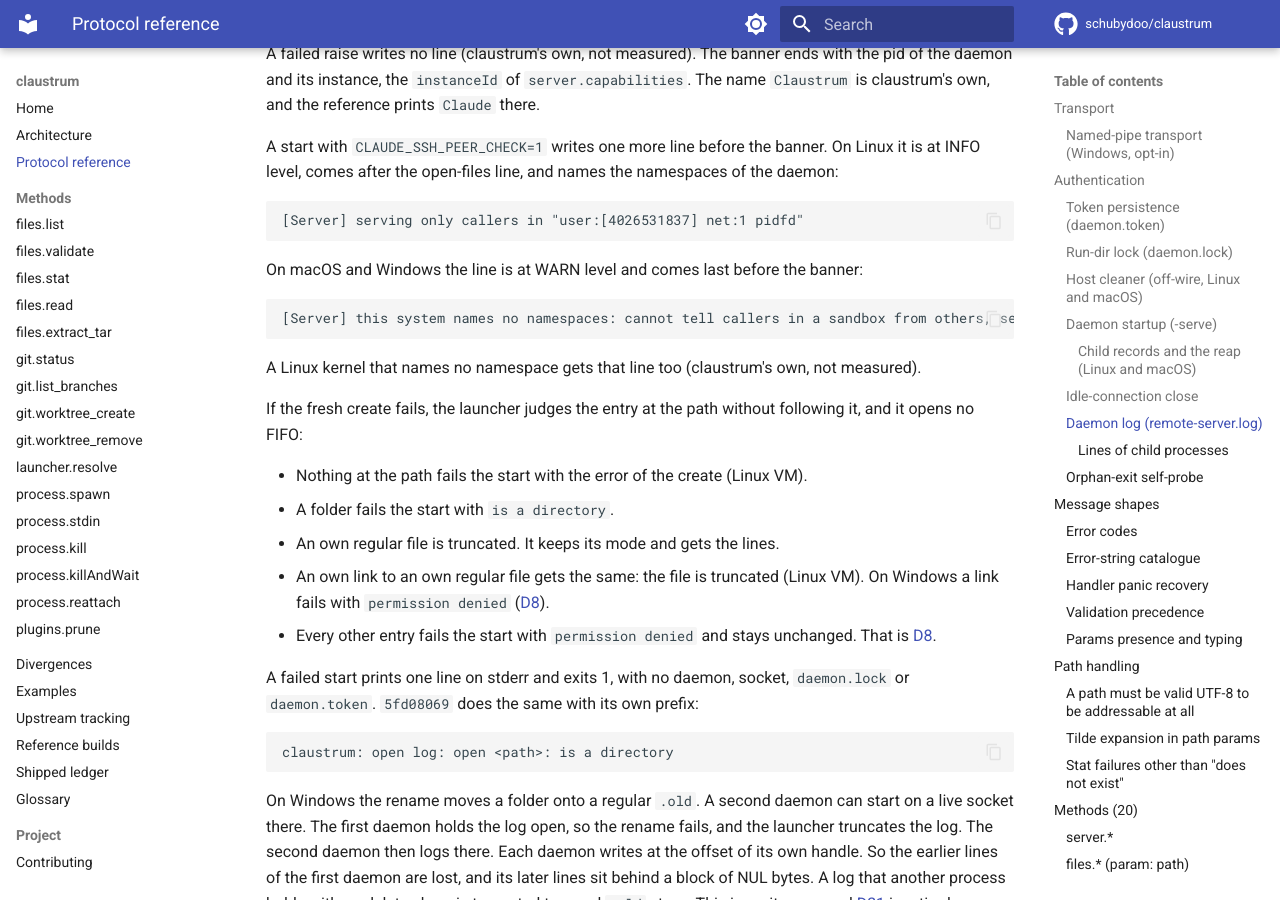
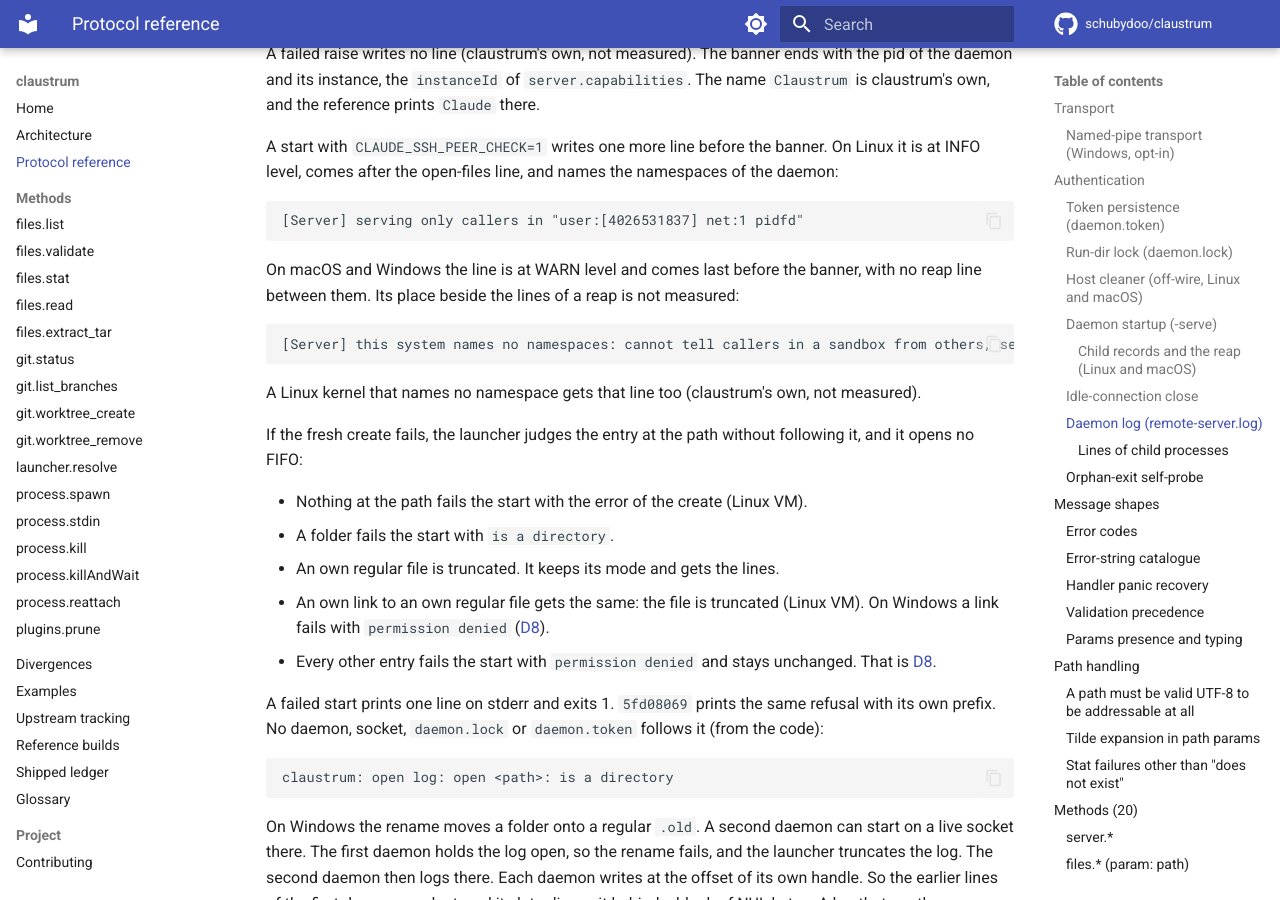
Before and after one commit to schubydoo/claustrum, an MkDocs documentation site: the page built from docs/PROTOCOL.md, in a window 1280 px wide and 900 px high, scrolled down 16943 px. Built offline with MkDocs 1.6.1 and Material for MkDocs 9.7.7, drawn with Linux system fonts in a browser that asks for light colours; comment, search, counter and statistics services are not loaded.

Commit message:
docs: fix the review findings of the log and -stop cut
Co-Authored-By: Claude Opus 5.5 <noreply@anthropic.com>

````diff
--- a/docs/PROTOCOL.md
+++ b/docs/PROTOCOL.md
@@ -718,7 +718,9 @@ namespaces of the daemon:
 [Server] serving only callers in "user:[4026531837] net:1 pidfd"
 ```
 
-On macOS and Windows the line is at WARN level and comes last before the banner:
+On macOS and Windows the line is at WARN level and comes last before the banner,
+with no reap line between them. Its place beside the lines of a reap is not
+measured:
 
 ```
 [Server] this system names no namespaces: cannot tell callers in a sandbox from others, serving all
@@ -739,8 +741,9 @@ following it, and it opens no FIFO:
 - Every other entry fails the start with `permission denied` and stays
   unchanged. That is [D8](DIVERGENCES.md#d8).
 
-A failed start prints one line on stderr and exits 1, with no daemon, socket,
-`daemon.lock` or `daemon.token`. `5fd08069` does the same with its own prefix:
+A failed start prints one line on stderr and exits 1. `5fd08069` prints the same
+refusal with its own prefix. No daemon, socket, `daemon.lock` or `daemon.token`
+follows it (from the code):
 
 ```
 claustrum: open log: open <path>: is a directory
````
